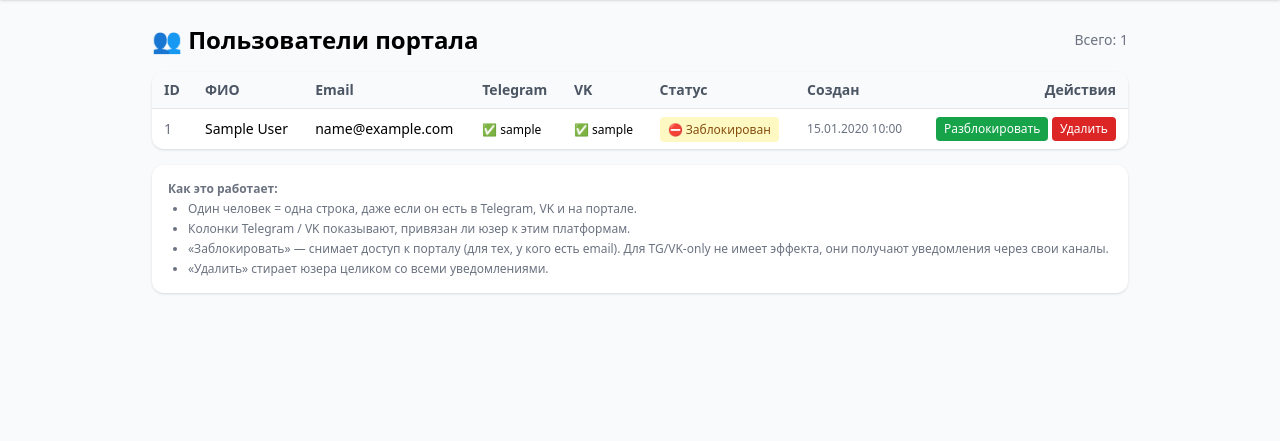
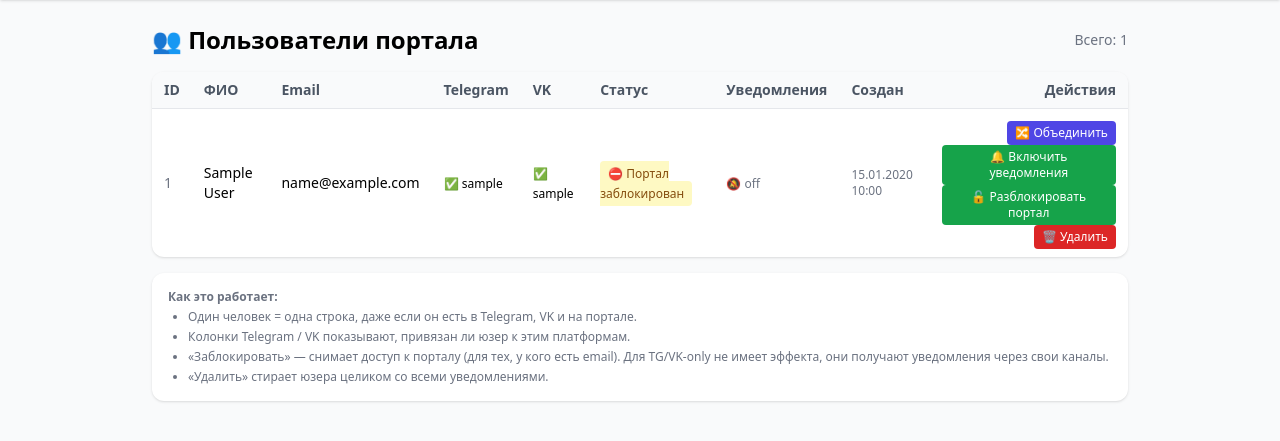
Before and after one commit to branx87/VUZ, a FastAPI app: template app/admin/templates/users.html in a window 1280 px wide. Shown: the part 52-493 px from the top of the page. Run offline with FastAPI, Linux system fonts and the light colour scheme; the template is opened without the code that fills it: most values are stand-ins (such as "Sample title", 1, 10 or a date in 2020); some libraries are stand-ins or nearby versions.

Commit message:
admin users: merge two users into one, toggle notifications, status column

```diff
--- a/app/admin/router.py
+++ b/app/admin/router.py
@@ -413,6 +413,43 @@
     return RedirectResponse("/admin/users", status_code=302)
 
 
+@router.post("/users/{keep_id}/merge/{other_id}")
+async def merge_users(request: Request, keep_id: int, other_id: int):
+    """Объединяет other_id в keep_id: переносит platform-IDs и удаляет other."""
+    if not _authed(request):
+        return _redirect_login()
+    if keep_id == other_id:
+        return RedirectResponse("/admin/users?error=same_user", status_code=302)
+    async with AsyncSessionLocal() as session:
+        repo = UserRepository(session)
+        keep = await repo.get_by_id(keep_id)
+        other = await repo.get_by_id(other_id)
+        if keep and other:
+            await repo.merge_into(keep, other)
+            logger.info("[admin.users] merged id=%d into id=%d", other_id, keep_id)
+        else:
+            logger.warning("[admin.users] merge failed: keep=%s other=%s", keep, other)
+    return RedirectResponse("/admin/users", status_code=302)
+
+
+@router.post("/users/{user_id}/toggle-notifications")
+async def toggle_notifications(request: Request, user_id: int):
+    """Включает/выключает уведомления юзеру (TG/VK broadcast + scheduler)."""
+    if not _authed(request):
+        return _redirect_login()
+    async with AsyncSessionLocal() as session:
+        from sqlalchemy import update
+        from app.domain.models import User
+        result = await session.execute(
+            update(User)
+            .where(User.id == user_id)
+            .values(notifications_enabled=~User.notifications_enabled)
+        )
+        await session.commit()
+        logger.info("[admin.users] toggled notifications for id=%d", user_id)
+    return RedirectResponse("/admin/users", status_code=302)
+
+
 # ---------------------------------------------------------------------------
 # References — subjects & teachers
 # ---------------------------------------------------------------------------
--- a/app/admin/templates/users.html
+++ b/app/admin/templates/users.html
@@ -22,6 +22,7 @@
         <th class="text-left py-2 px-3">Telegram</th>
         <th class="text-left py-2 px-3">VK</th>
         <th class="text-left py-2 px-3">Статус</th>
+        <th class="text-left py-2 px-3">Уведомления</th>
         <th class="text-left py-2 px-3">Создан</th>
         <th class="text-right py-2 px-3">Действия</th>
       </tr>
@@ -47,33 +48,93 @@
           {% endif %}
         </td>
         <td class="py-2 px-3">
-          {% if u.is_web_active %}
-            <span class="bg-green-100 text-green-800 text-xs px-2 py-1 rounded">✅ Активен</span>
+          {% if u.email %}
+            {% if u.is_web_active %}
+              <span class="bg-green-100 text-green-800 text-xs px-2 py-1 rounded">✅ Активен</span>
+            {% else %}
+              <span class="bg-yellow-100 text-yellow-800 text-xs px-2 py-1 rounded">⛔ Портал заблокирован</span>
+            {% endif %}
           {% else %}
-            <span class="bg-yellow-100 text-yellow-800 text-xs px-2 py-1 rounded">⛔ Заблокирован</span>
+            <span class="text-xs text-gray-400">—</span>
+          {% endif %}
+        </td>
+        <td class="py-2 px-3">
+          {% if u.notifications_enabled %}
+            <span class="text-xs text-green-700">🔔 on</span>
+          {% else %}
+            <span class="text-xs text-gray-500">🔕 off</span>
           {% endif %}
         </td>
         <td class="py-2 px-3 text-gray-500 text-xs">{{ u.created_at.strftime('%d.%m.%Y %H:%M') }}</td>
-        <td class="py-2 px-3 text-right">
+        <td class="py-2 px-3 text-right space-y-1">
+          {# Объединить с другим юзером #}
+          <form method="post" action="/admin/users/{{ u.id }}/merge/{{ other.id }}"
+                class="inline"
+                onsubmit="return confirm('Перенести данные из #{{ other.id }} в #{{ u.id }} и удалить #{{ other.id }}?');">
+            <input type="hidden" name="other_id" value="">
+          </form>
+
+          {# Кнопка «🔀 Объединить» — открывает inline-форму #}
+          <details class="inline-block">
+            <summary class="bg-indigo-600 hover:bg-indigo-700 text-white text-xs px-2 py-1 rounded cursor-pointer inline-block">
+              🔀 Объединить
+            </summary>
+            <div class="absolute z-10 mt-1 bg-white border rounded shadow-lg p-2 text-xs">
+              <form method="post" action="/admin/users/{{ u.id }}/merge/0" onsubmit="return false">
+                <select name="other_id" class="border rounded px-1 py-1 text-xs"
+                        onchange="this.form.action='/admin/users/{{ u.id }}/merge/'+this.value; this.form.onsubmit=()=>confirm('Объединить #'+this.value+' в #{{ u.id }}?');">
+                  <option value="">— выбери —</option>
+                  {% for other in users %}
+                    {% if other.id != u.id %}
+                      <option value="{{ other.id }}">
+                        #{{ other.id }} — {{ other.full_name or other.email or '—' }}
+                      </option>
+                    {% endif %}
+                  {% endfor %}
+                </select>
+                <button type="submit" class="bg-indigo-600 hover:bg-indigo-700 text-white text-xs px-2 py-1 rounded mt-1">
+                  Слить
+                </button>
+              </form>
+            </div>
+          </details>
+
+          {# Кнопка «🔕 Уведомления» — работает для всех, в т.ч. TG/VK #}
+          {% if u.notifications_enabled %}
+          <form method="post" action="/admin/users/{{ u.id }}/toggle-notifications" class="inline">
+            <button class="bg-yellow-600 hover:bg-yellow-700 text-white text-xs px-2 py-1 rounded">
+              🔕 Отключить уведомления
+            </button>
+          </form>
+          {% else %}
+          <form method="post" action="/admin/users/{{ u.id }}/toggle-notifications" class="inline">
+            <button class="bg-green-600 hover:bg-green-700 text-white text-xs px-2 py-1 rounded">
+              🔔 Включить уведомления
+            </button>
+          </form>
+          {% endif %}
+
+          {# Блокировка портала — только для тех, у кого есть email #}
           {% if u.email %}
             {% if u.is_web_active %}
             <form method="post" action="/admin/users/{{ u.id }}/block" class="inline">
-              <button class="bg-yellow-600 hover:bg-yellow-700 text-white text-xs px-2 py-1 rounded">
-                Заблокировать
+              <button class="bg-orange-600 hover:bg-orange-700 text-white text-xs px-2 py-1 rounded">
+                🔒 Блок портала
               </button>
             </form>
             {% else %}
             <form method="post" action="/admin/users/{{ u.id }}/unblock" class="inline">
               <button class="bg-green-600 hover:bg-green-700 text-white text-xs px-2 py-1 rounded">
-                Разблокировать
+                🔓 Разблокировать портал
               </button>
             </form>
             {% endif %}
           {% endif %}
+
           <form method="post" action="/admin/users/{{ u.id }}/delete" class="inline"
-                onsubmit="return confirm('Удалить пользователя {{ u.id }}?');">
+                onsubmit="return confirm('Удалить пользователя #{{ u.id }}?');">
             <button class="bg-red-600 hover:bg-red-700 text-white text-xs px-2 py-1 rounded">
-              Удалить
+              🗑 Удалить
             </button>
           </form>
         </td>
```
Also changed, not shown: app/repositories/users.py (+40 -0 lines).
